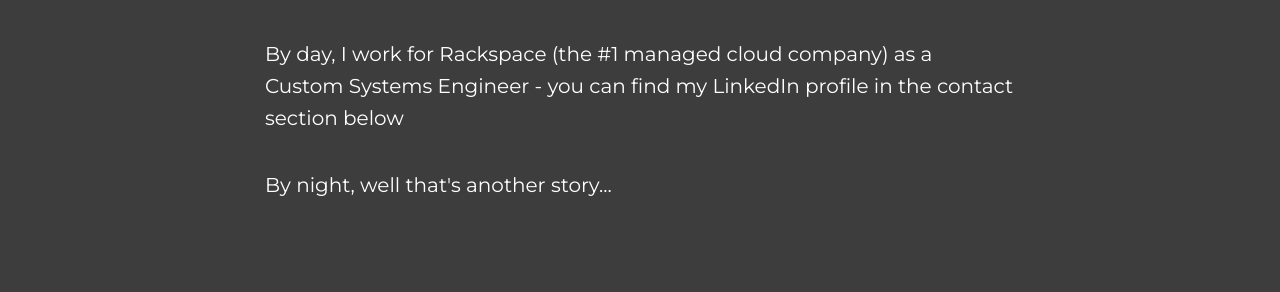
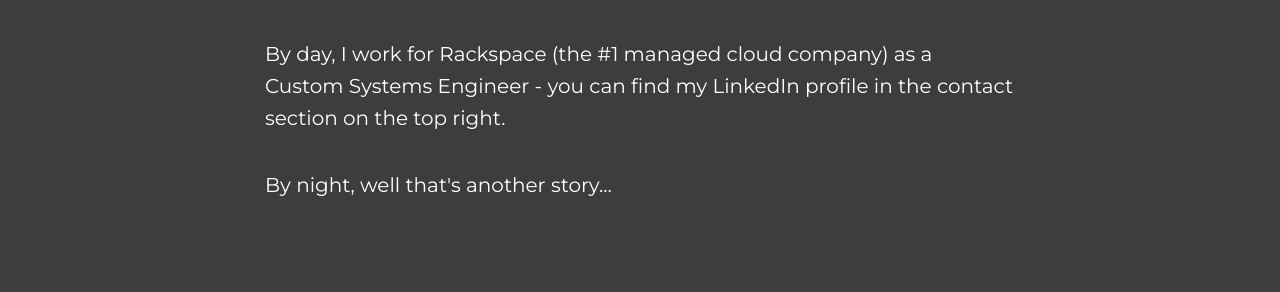
Before and after one commit to samjsharpe/samjsharpe.github.com, a Jekyll site: the page built from about.html, in a window 1280 px wide. Shown: the part 329-621 px from the top of the page. Built offline with Jekyll 4.4.1, drawn with Linux system fonts in a browser that asks for light colours.

Commit message:
Change content to reflect layout

```diff
--- a/_includes/about.html
+++ b/_includes/about.html
@@ -5,7 +5,7 @@
                 <h2>About Me</h2>
                 <p>I'm an engineer, specialising in the Web Hosting industry in London, UK. I live with my wife and our dog Akari in Ealing.</p>
                 <p>By day, I work for Rackspace (the #1 managed cloud company) as a Custom Systems Engineer - you can find my LinkedIn profile in the
-                   contact section below</p>
+                   contact section on the top right.</p>
                 <p>By night, well that's another story...</p>
             </div>
         </div>
```
